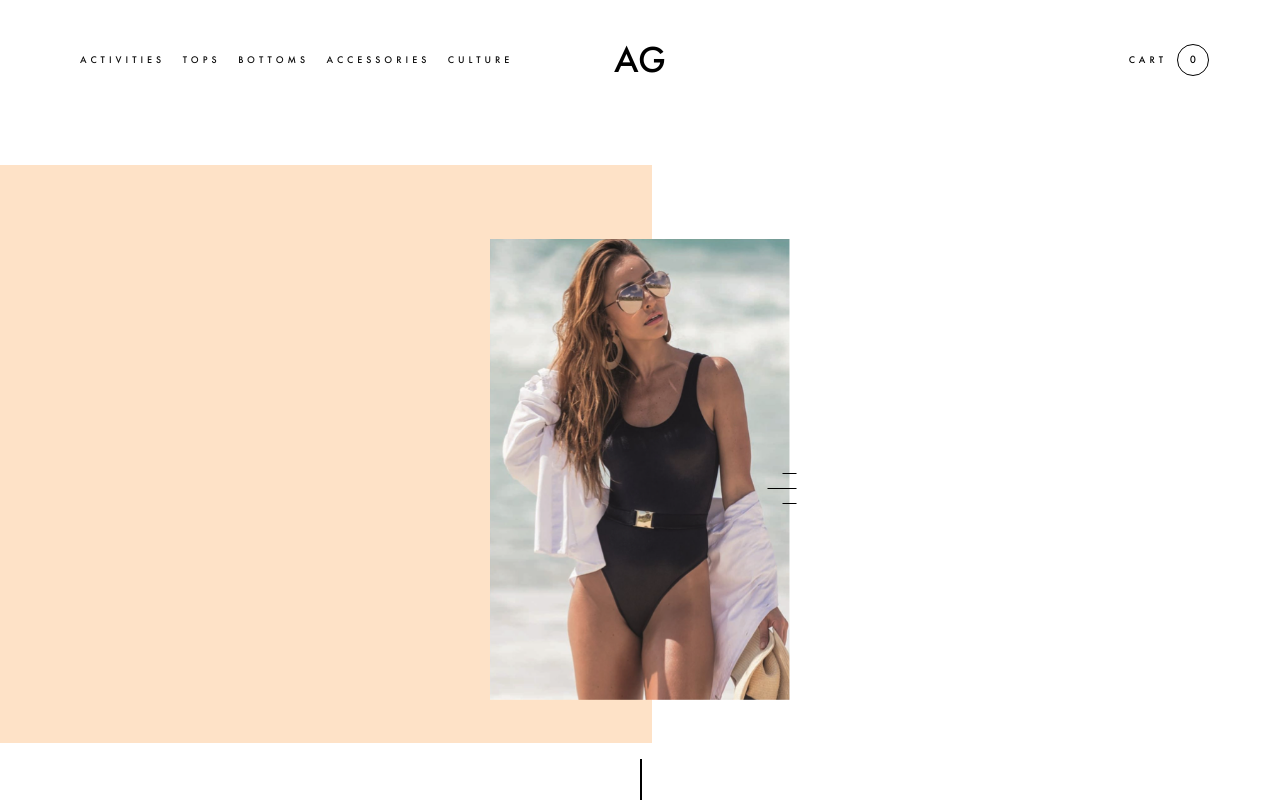
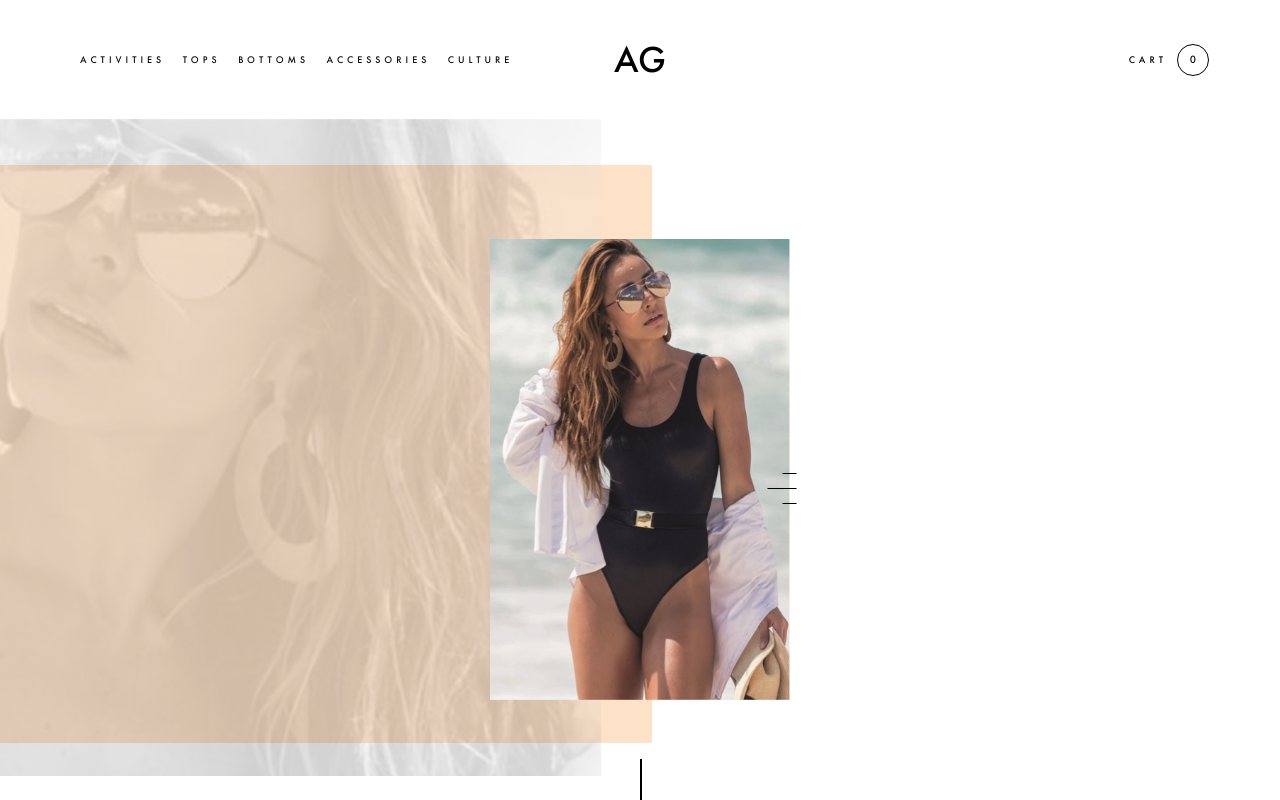
Before and after one commit to webAnatoly/t-geexHtml, a website: page frontend/index.html in a window 1280 px wide. Shown: the top 800 px of the page. Drawn offline with nearby package versions, Linux system fonts and the light colour scheme; files that its build step writes are made by us from their sources.

Commit message:
removed 'NO'

```diff
--- a/frontend/scss/layout/_section-1.scss
+++ b/frontend/scss/layout/_section-1.scss
@@ -14,7 +14,7 @@
     left: 0;
     width: 114.2rem;
     height: 95.8rem;
-    background-image: url(./../assets/img/png/rectangle_4NO.png);
+    background-image: url(./../assets/img/png/rectangle_4.png);
     background-repeat: no-repeat;
     background-size: cover;
     filter: grayscale(100%);
```
